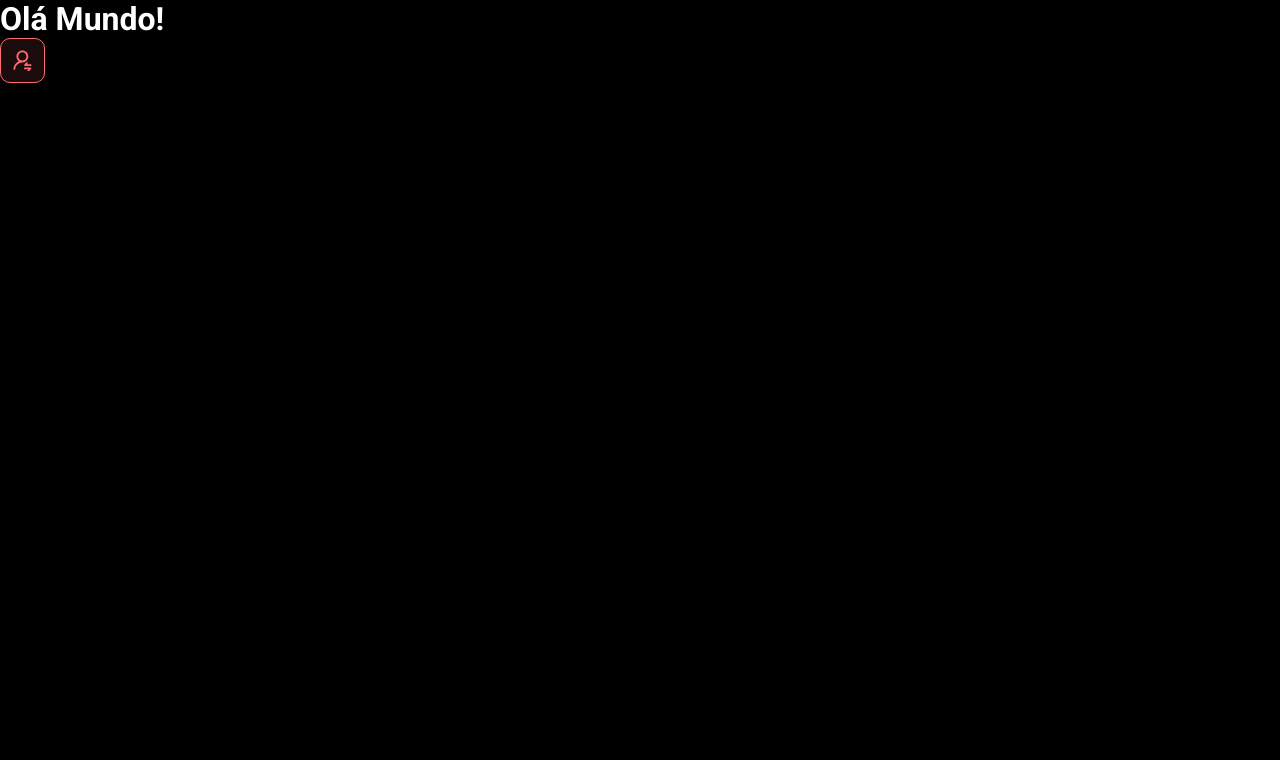
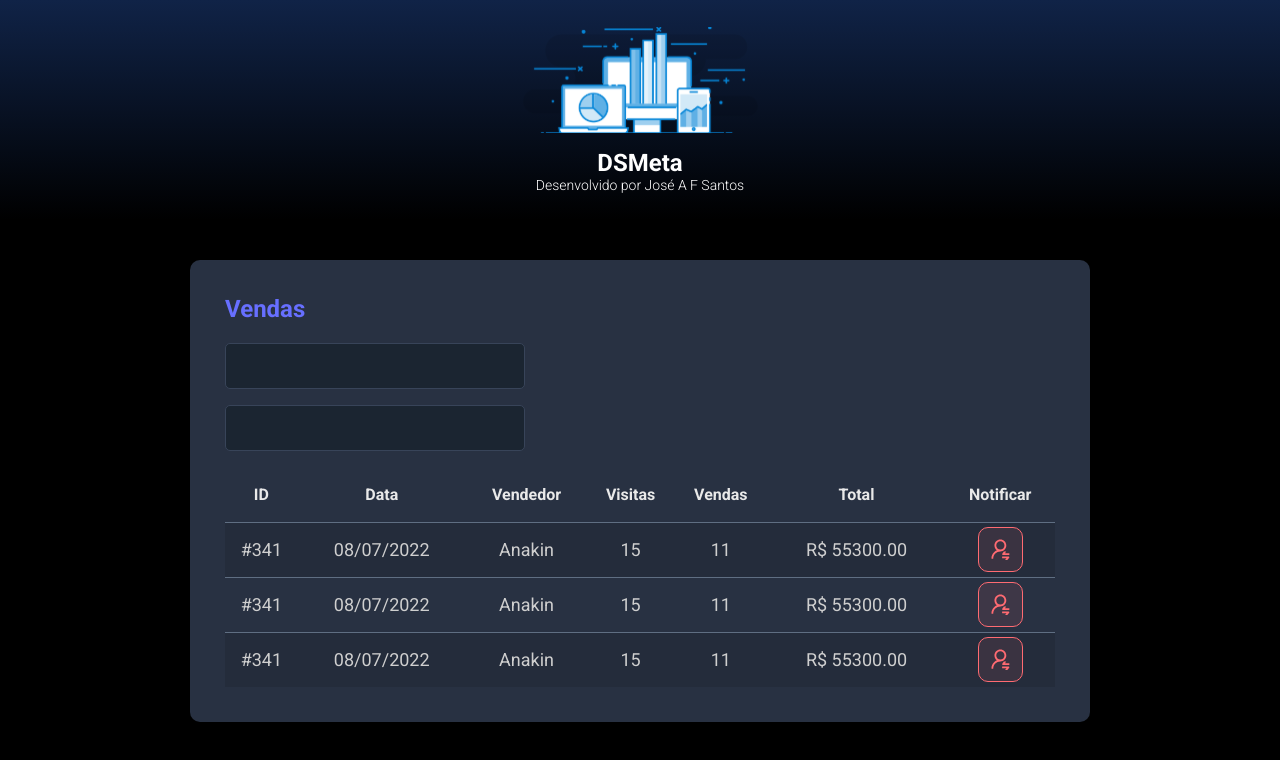
Before and after one commit to joseafsantos/dsmeta, a React (Vite) app in the folder frontend/: page / in a window 1280 px wide. Shown: the top 760 px of the page. Built offline with nearby package versions, Linux system fonts and the light colour scheme.

Commit message:
Outros componentes

```diff
--- a/frontend/src/App.tsx
+++ b/frontend/src/App.tsx
@@ -1,9 +1,17 @@
 import NotificationButton from "./components/NotificationButton"
+import Header from "./components/Header"
+import SalesCard from "./components/SalesCard"
 
 function App() {
   return (
-    <><h1> Olá Mundo!</h1>
-      <NotificationButton />
+    <><Header />
+      <main>
+        <section id="sales">
+          <div className="dsmeta-container">
+            <SalesCard />
+          </div>
+        </section>
+      </main>
     </>
   )
 }
--- /dev/null
+++ b/frontend/src/components/Header/index.tsx
@@ -0,0 +1,16 @@
+import cabecalho from '../../assets/img/logo.svg'
+import './style.css'
+
+function Header() {
+    return (
+        <header>
+            <div className="dsmeta-logo-container">
+                <img src={cabecalho} alt="DSMeta" />
+                    <h1>DSMeta</h1>
+                    <p>Desenvolvido por <a href="https://github.com/joseafsantos">José A F Santos</a></p>
+            </div>
+        </header>
+    )
+}
+
+export default Header
--- /dev/null
+++ b/frontend/src/components/Header/style.css
@@ -0,0 +1,23 @@
+header {
+    background: linear-gradient(180deg, #102347 0%, #000 100%);
+    height: 220px;
+    display: flex;
+    align-items: center;
+    justify-content: center;
+}
+
+.dsmeta-logo-container {
+    display: flex;
+    flex-direction: column;
+    align-items: center;
+}
+
+.dsmeta-logo-container h1 {
+    margin-top: 15px;
+    font-size: 24px;
+}
+
+.dsmeta-logo-container p {
+    font-size: 14px;
+    font-weight: 300;
+}
--- /dev/null
+++ b/frontend/src/components/SalesCard/index.tsx
@@ -0,0 +1,80 @@
+import NotificationButton from '../NotificationButton'
+import './style.css'
+
+function SalesCard() {
+    return (
+        <div className="dsmeta-card">
+                    <h2>Vendas</h2>
+                    <div>
+                        <div className="dsmeta-form-control-conteiner">
+                            <input className="dsmeta-form-control" type="text" />
+                        </div>
+                        <div className="dsmeta-form-control-conteiner">
+                            <input className="dsmeta-form-control" type="text" />
+                        </div>
+                    </div>
+
+                    <div>
+                        <table className="dsmeta-sales-table">
+                            <thead>
+                                <tr>
+                                    <th className="response-992">ID</th>
+                                    <th className="response-576">Data</th>
+                                    <th>Vendedor</th>
+                                    <th className="response-992">Visitas</th>
+                                    <th className="response-992">Vendas</th>
+                                    <th>Total</th>
+                                    <th>Notificar</th>
+                                </tr>
+                            </thead>
+                            <tbody>
+                                <tr>
+                                    <td className="response-992">#341</td>
+                                    <td className="response-576">08/07/2022</td>
+                                    <td>Anakin</td>
+                                    <td className="response-992">15</td>
+                                    <td className="response-992">11</td>
+                                    <td>R$ 55300.00
+                                    </td>
+                                    <td>
+                                        <div className="dsmeta-red-btn-container">
+                                            <NotificationButton />
+                                        </div>
+                                    </td>
+                                </tr>
+                                <tr><td className="response-992">#341</td>
+                                    <td className="response-576">08/07/2022</td>
+                                    <td>Anakin</td>
+                                    <td className="response-992">15</td>
+                                    <td className="response-992">11</td>
+                                    <td>R$ 55300.00
+                                    </td>
+                                    <td>
+                                        <div className="dsmeta-red-btn-container">
+                                        <NotificationButton />
+                                        </div>
+                                    </td>
+                                </tr>
+                                <tr>
+                                    <td className="response-992">#341</td>
+                                    <td className="response-576">08/07/2022</td>
+                                    <td>Anakin</td>
+                                    <td className="response-992">15</td>
+                                    <td className="response-992">11</td>
+                                    <td>R$ 55300.00
+                                    </td>
+                                    <td>
+                                        <div className="dsmeta-red-btn-container">
+                                        <NotificationButton />
+                                        </div>
+                                    </td>
+                                </tr>
+                            </tbody>
+                        </table>
+
+                    </div>
+                </div>
+    )
+}
+
+export default SalesCard
--- /dev/null
+++ b/frontend/src/components/SalesCard/style.css
@@ -0,0 +1,104 @@
+.dsmeta-card {
+    background-color: #283142;
+    border-radius: 10px;
+    padding: 30px 10px;
+}
+
+.dsmeta-card h2 {
+    color: #676fff;
+    font-size: 24px;
+    margin-bottom: 20px;
+}
+
+.dsmeta-form-control-conteiner {
+    /*testar com "input" da classe ao invés de criar uma nova classe;*/
+    margin-bottom: 16px;
+    max-width: 300px;
+}
+
+.dsmeta-form-control {
+    height: 46px;
+    background-color: #1B2531;
+    border: 1px solid #384459;
+    border-radius: 5px;
+    width: 100%;
+    color: #9AAABE;
+    padding: 0 20px;
+    font-size: 18px;
+}
+
+.dsmeta-sales-table {
+    width: 100%;
+    border-spacing: 0;
+    border-collapse: collapse;
+}
+
+.dsmeta-sales-table thead {
+    height: 55px;
+    font-size: 16px;
+    color: #e9e9e9;
+    font-weight: 700;
+}
+
+.dsmeta-sales-table tbody {
+    font-size: 14px;
+    font-weight: 400;
+    color: #cfcfcf;
+    text-align: center;
+
+}
+
+
+.dsmeta-sales-table tbody tr {
+    height: 74px;
+    border-top: 1px solid #5f6e82;
+}
+
+.dsmeta-sales-table tbody tr:hover>td {
+    background-color: #384459;
+
+
+}
+
+.dsmeta-sales-table tbody tr:nth-child(odd) {
+    /* objetos tr filho de tbody ímpares receberão esses atributos*/
+    background-color: #242c3b;
+}
+
+.dsmeta-red-btn-container {
+    display: flex;
+    justify-content: center;
+}
+
+.response-576 {
+    display: none;
+}
+
+@media (min-width: 576px) {
+    .response-576 {
+        display: table-cell;
+    }
+
+    .dsmeta-card {
+        padding: 35px;
+    }
+
+    .dsmeta-sales-table tbody tr {
+        height: 55px;
+        font-size: 18px;
+    }
+
+    .dsmeta-sales-table tbody {
+        font-size: 18px;
+    }
+}
+
+.response-992 {
+    display: none;
+}
+
+@media (min-width: 992px) {
+    .response-992 {
+        display: table-cell;
+    }
+}
--- a/frontend/src/index.css
+++ b/frontend/src/index.css
@@ -21,8 +21,20 @@
     justify-content: center;
 }
 
-a, a:hover,
+a,
+a:hover,
 a:visited {
     color: unset;
     text-decoration: none;
 }
+
+.dsmeta-container {
+    width: 100%;
+    max-width: 900px;
+    margin: 0 auto;
+}
+
+#sales {
+    padding: 40px 10px;
+
+}
```
